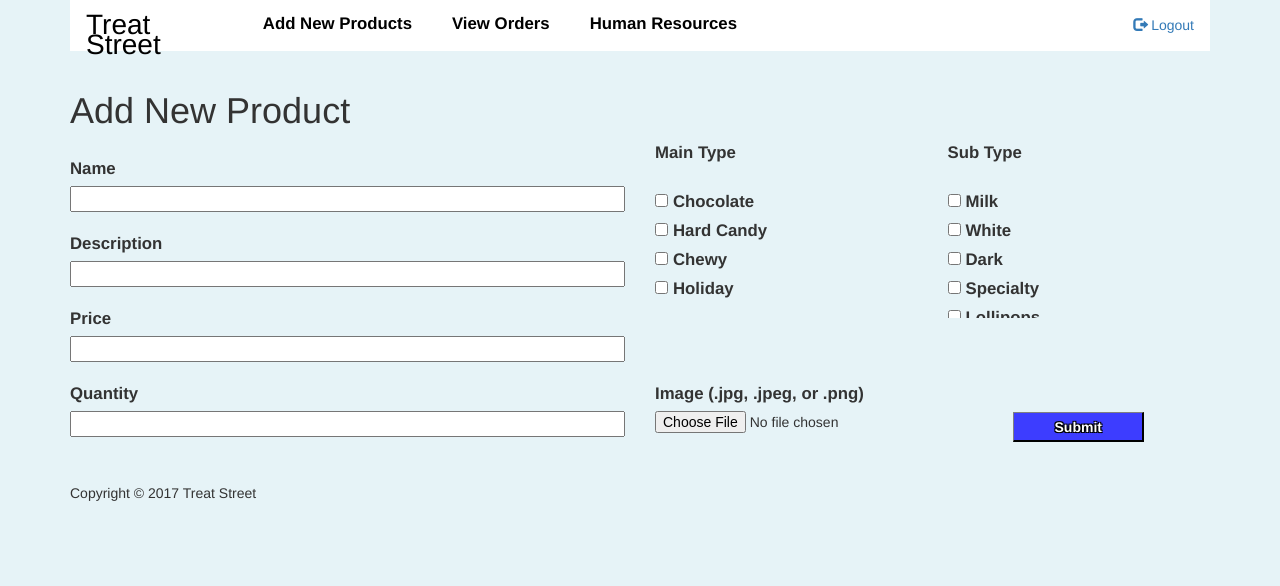
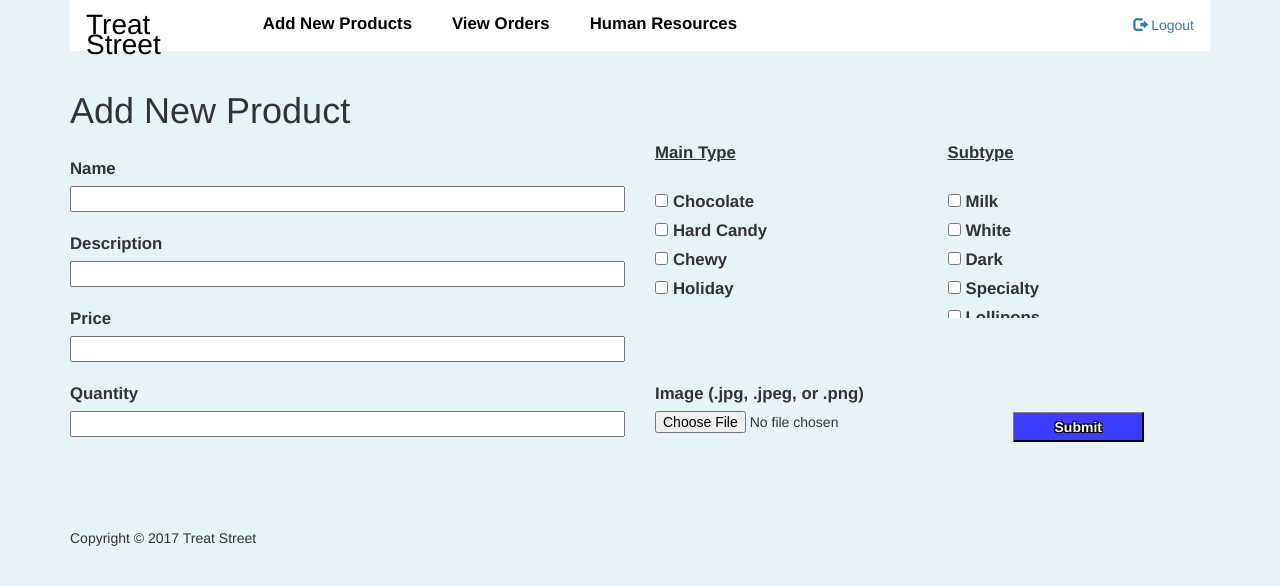
Before and after one commit to handelik1/treatstreet, a PHP site: page /new_product.php in a window 1280 px wide. Shown: the part 201-787 px from the top of the page. Run offline with PHP 8.4, Linux system fonts and the light colour scheme; some libraries are stand-ins or nearby versions.

Commit message:
Add files via upload

```diff
--- a/treatstreet/new_product.php
+++ b/treatstreet/new_product.php
@@ -41,7 +41,7 @@ $out .=			'<div class="col-md-6">';
 $out .=			 '<div class = "row">';
 
 $out .=			   '<div class="col-md-6">';
-$out .=				'<label class = "new_product_label">Main Type</label><br><br>';
+$out .=				'<label class = "new_product_label new_product_label_title">Main Type</label><br><br>';
 $out .= 				'<input type="checkbox" name="type_list[]" value="chocolate"><label class = "new_product_label">Chocolate</label><br>
 						 <input type="checkbox" name="type_list[]" value="hard candy"><label class = "new_product_label">Hard Candy</label><br>
 						 <input type="checkbox" name="type_list[]" value="chewy"><label class = "new_product_label">Chewy</label><br>
@@ -52,7 +52,7 @@ $out .= 				'<input type="file" class = "image-upload-button" name="new_image" a
 $out .=			   '</div>';
 
 $out .=			   '<div class="col-md-6">';
-$out .=				'<label class = "new_product_label">Sub Type</label></br><br>';
+$out .=				'<label class = "new_product_label new_product_label_title">Subtype</label></br><br>';
 $out .=				  '<div class = "sub-type-wrapper">';
 $out .= 				'<input class = "new_product_label" type="checkbox" name="type_list[]" value="milk"><label class = "new_product_label">Milk</label><br>
 						 <input type="checkbox" name="type_list[]" value="white"><label class = "new_product_label">White</label><br>
--- a/treatstreet/src/css/stylesheet.css
+++ b/treatstreet/src/css/stylesheet.css
@@ -413,9 +413,13 @@ input[type=submit]{
     font-size: 1.2em;
 }
 
+.new_product_label_title{
+   text-decoration: underline;
+}
+
 .add_product_form{
     margin-top: 3%;
-    padding-bottom: 15px;
+    padding-bottom: 60px;
 }
 
 .sub-type-wrapper{
```
Also changed, not shown: treatstreet/src/img/lifesaversfummies55499268.png (added), treatstreet/src/img/saltwatertaffy61386109.png (added), treatstreet/src/img/slopoke27087403.png (added), treatstreet/src/img/starbursthalloween90686036.png (added), treatstreet/src/img/sweettartwonka71450806.png (added).
